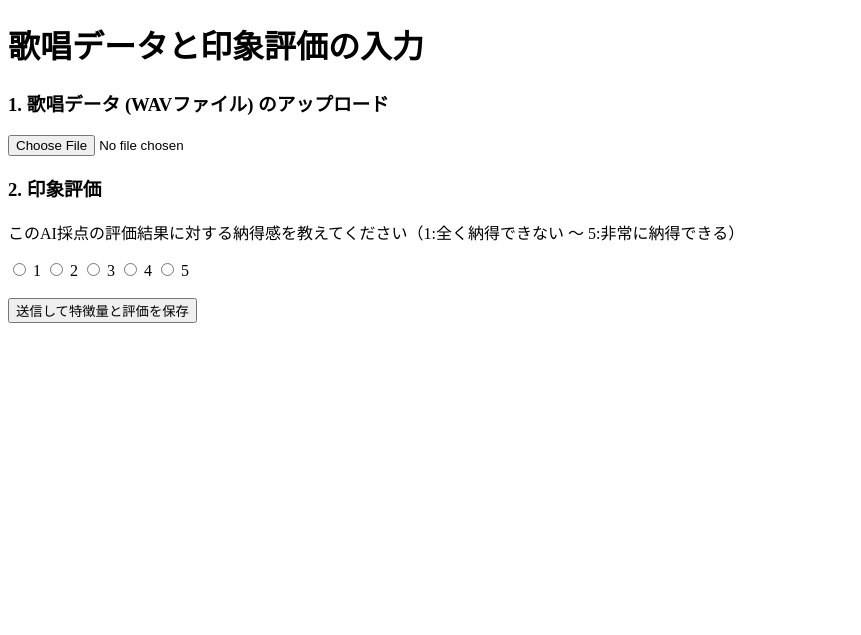
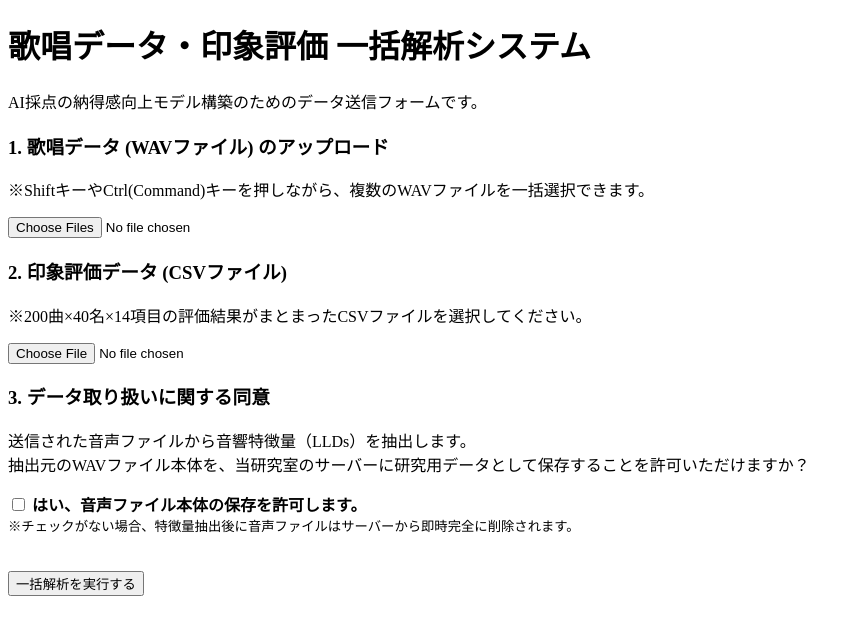
Before and after one commit to ShotaroTakachi1024/audio-api, a Flask app: page / in a window 1280 px wide. Shown: the top 635 px of the page, without its empty margins (0-861 px from the left). Run offline with Flask 3, Linux system fonts and the light colour scheme.

Commit message:
アプリ実装vol.1

```diff
--- a/app.py
+++ b/app.py
@@ -1,4 +1,3 @@
-# render_template を追加でインポートします
 from flask import Flask, request, jsonify, render_template
 import os
 from flask_cors import CORS
@@ -10,47 +9,68 @@ CORS(app)
 app.config['UPLOAD_FOLDER'] = '/tmp'
 os.makedirs(app.config['UPLOAD_FOLDER'], exist_ok=True)
 
-# openSMILEの初期化などはそのまま...
 smile = opensmile.Smile(
     feature_set=opensmile.FeatureSet.eGeMAPSv02,
     feature_level=opensmile.FeatureLevel.LowLevelDescriptors,
 )
 
-# ① アクセスされたときに index.html（画面）を表示する
 @app.route('/', methods=['GET'])
 def index():
     return render_template('index.html')
 
-# ② 画面から送られてきた音声と評価を受け取る
 @app.route('/submit', methods=['POST'])
 def submit():
-    # 1. 印象評価（アンケート回答）の取得
-    satisfaction = request.form.get('satisfaction')
+    # 1. 保存許可のチェック状態を取得
+    # チェックされていれば 'yes'、されていなければ None になります
+    allow_save = request.form.get('allow_save') == 'yes'
 
-    # 2. WAVファイルの取得と特徴量抽出
-    if 'audio_file' not in request.files:
-        return "ファイルがありません", 400
+    # 2. 評価用CSVファイルの受け取り
+    eval_csv = request.files.get('eval_csv')
+    if eval_csv:
+        csv_path = os.path.join(app.config['UPLOAD_FOLDER'], eval_csv.filename)
+        eval_csv.save(csv_path)
+        # TODO: ここで pd.read_csv(csv_path) などを使用して評価データを読み込む
 
-    file = request.files['audio_file']
-    if file.filename != '':
+    # 3. 複数WAVファイルの受け取りと処理
+    audio_files = request.files.getlist('audio_files')
+    processed_results = []
+
+    for file in audio_files:
+        if file.filename == '':
+            continue
+
         filepath = os.path.join(app.config['UPLOAD_FOLDER'], file.filename)
         file.save(filepath)
 
         try:
-            # 特徴量抽出 (先ほどまでの処理と同様)
+            # openSMILEで特徴量抽出
             features_df = smile.process_file(filepath)
-            os.remove(filepath)
 
-            # 特徴量と評価結果を合わせて画面に返す
-            # 実際はここで、ユーザーの回答と抽出した音響特徴量をCSVなどに保存する処理を書きます
-            return jsonify({
-                "message": "データを受け取りました！",
-                "satisfaction_score": satisfaction,
-                "extracted_frames": len(features_df)
+            # 結果をリストに記録
+            processed_results.append({
+                "filename": file.filename,
+                "frames_extracted": len(features_df)
             })
 
+            # ★企業秘密への配慮（データ破棄ロジック）
+            if not allow_save:
+                # 許可がなければ、特徴量だけ抽出して即座にWAV本体を削除する
+                os.remove(filepath)
+            else:
+                # 許可がある場合は保存しておく（※後述のRenderの仕様に注意）
+                pass
+
         except Exception as e:
-            return jsonify({"error": str(e)}), 500
+            if os.path.exists(filepath):
+                os.remove(filepath)
+            processed_results.append({"filename": file.filename, "error": str(e)})
+
+    # レスポンスを返す
+    return jsonify({
+        "message": "処理が完了しました",
+        "saved_audio": allow_save,
+        "processed_files": processed_results
+    })
 
 if __name__ == '__main__':
     app.run(debug=True)
--- a/templates/index.html
+++ b/templates/index.html
@@ -2,27 +2,34 @@
 <html lang="ja">
 <head>
     <meta charset="UTF-8">
-    <title>歌唱データ＆印象評価入力システム</title>
+    <title>【法人用】歌唱データ＆印象評価アップロード</title>
 </head>
 <body>
-    <h1>歌唱データと印象評価の入力</h1>
+    <h1>歌唱データ・印象評価 一括解析システム</h1>
+    <p>AI採点の納得感向上モデル構築のためのデータ送信フォームです。</p>
 
-    <!-- 音声ファイルと評価を一緒に送信するフォーム -->
     <form action="/submit" method="POST" enctype="multipart/form-data">
 
         <h3>1. 歌唱データ (WAVファイル) のアップロード</h3>
-        <input type="file" name="audio_file" accept=".wav" required>
+        <p>※ShiftキーやCtrl(Command)キーを押しながら、複数のWAVファイルを一括選択できます。</p>
+        <input type="file" name="audio_files" accept=".wav" multiple required>
 
-        <h3>2. 印象評価</h3>
-        <p>このAI採点の評価結果に対する納得感を教えてください（1:全く納得できない 〜 5:非常に納得できる）</p>
-        <input type="radio" name="satisfaction" value="1"> 1
-        <input type="radio" name="satisfaction" value="2"> 2
-        <input type="radio" name="satisfaction" value="3"> 3
-        <input type="radio" name="satisfaction" value="4"> 4
-        <input type="radio" name="satisfaction" value="5"> 5
+        <h3>2. 印象評価データ (CSVファイル)</h3>
+        <p>※200曲×40名×14項目の評価結果がまとまったCSVファイルを選択してください。</p>
+        <input type="file" name="eval_csv" accept=".csv" required>
 
-        <br><br>
-        <button type="submit">送信して特徴量と評価を保存</button>
+        <h3>3. データ取り扱いに関する同意</h3>
+        <p>送信された音声ファイルから音響特徴量（LLDs）を抽出します。<br>
+        抽出元のWAVファイル本体を、当研究室のサーバーに研究用データとして保存することを許可いただけますか？</p>
+        <!-- チェックボックス（チェックされた場合のみ 'yes' が送信される） -->
+        <label>
+            <input type="checkbox" name="allow_save" value="yes">
+            <b>はい、音声ファイル本体の保存を許可します。</b><br>
+            <small>※チェックがない場合、特徴量抽出後に音声ファイルはサーバーから即時完全に削除されます。</small>
+        </label>
+
+        <br><br><br>
+        <button type="submit">一括解析を実行する</button>
     </form>
 </body>
 </html>
```
